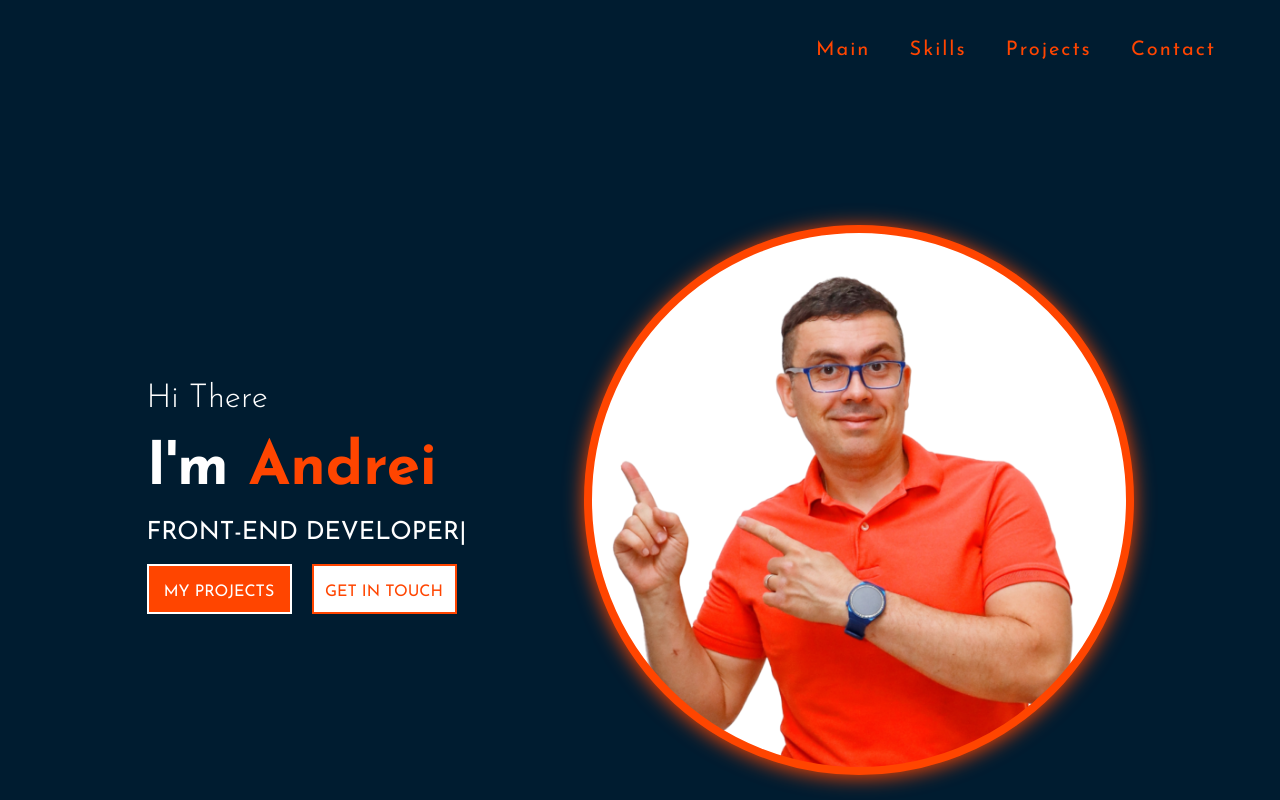
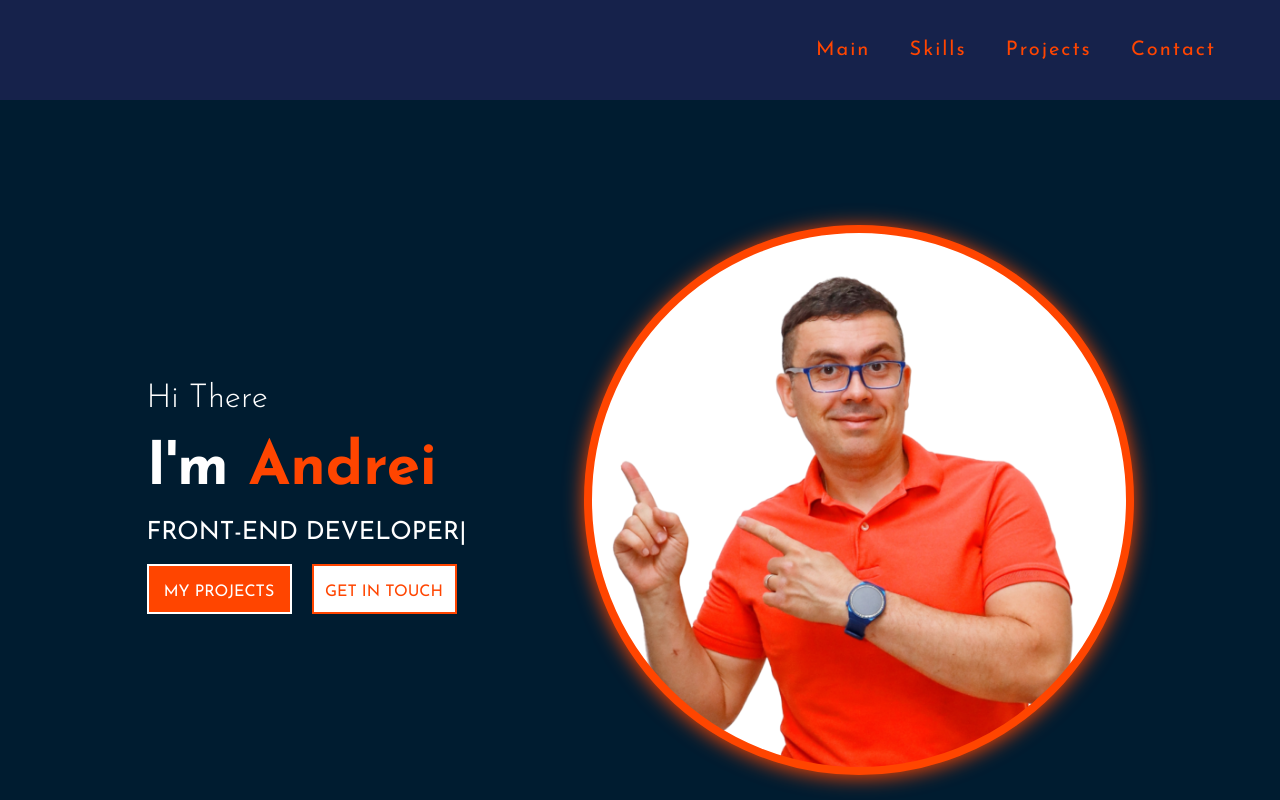
Before and after one commit to andbudha/my_portfolio, a React (Create React App) app: page / in a window 1280 px wide. Shown: the top 800 px of the page. Built offline with nearby package versions, Linux system fonts and the light colour scheme.

Commit message:
project updated

```diff
--- a/package.json
+++ b/package.json
@@ -22,6 +22,7 @@
     "react-reveal": "^1.2.2",
     "react-router-dom": "^6.14.1",
     "react-scripts": "5.0.1",
+    "react-tilt": "^1.0.2",
     "react-type-animation": "^3.1.0",
     "sass": "^1.63.6",
     "typescript": "^4.4.2",
--- a/src/contact/Contact.jsx
+++ b/src/contact/Contact.jsx
@@ -3,7 +3,7 @@ import { Title } from '../components/common/title/Title';
 
 export const Contact = () => {
     return (
-        <div className={styles.contact}>
+        <div className={styles.contact} id={'contact'}>
             <Title title={'Get In Touch'} />
             <div className={styles.contact_container}>
                 <form className={styles.form_container}>
--- a/src/header/Header.module.scss
+++ b/src/header/Header.module.scss
@@ -1,4 +1,5 @@
 @import '../components/common/sass/mixins.scss';
+@import '../components/common/sass/variables.scss';
 
 * {
     margin: 0;
@@ -8,5 +9,6 @@
 
 .header {
     height: 100px;
+    background: $additional_color;
     @include flexBox(nowrap, row, flex-end, center);
 }
--- a/src/main/Main.jsx
+++ b/src/main/Main.jsx
@@ -1,5 +1,6 @@
 import styles from './Main.module.scss';
 import { TypeAnimation } from 'react-type-animation';
+import { Tilt } from 'react-tilt'
 import profileImgOne from './img/no_background_1.1.png';
 import profileImgTwo from './img/no_background_1.2.png';
 
@@ -13,7 +14,7 @@ export const Main = () => {
         backgroundImage: `url(${profileImgTwo})`
     }
     return (
-        <div className={styles.main}>
+        <div className={styles.main} id={'main'}>
             <div className={styles.main_container}>
                 <div className={styles.greeting}>
                     <span className={styles.greeting_span}>Hi There</span>
@@ -34,8 +35,10 @@ export const Main = () => {
                         <a href="#" className={styles.contact_btn}>GET IN TOUCH</a>
                     </div>
                 </div>
-                <div className={styles.main_img} style={profileImgMain}></div>
-                <div className={styles.secondary_img} style={profileImgSecondary}></div>
+                <Tilt >
+                    <div className={styles.main_img} style={profileImgMain}></div>
+                    <div className={styles.secondary_img} style={profileImgSecondary}></div>
+                </Tilt>
             </div>
         </div >
     );
--- a/src/nav/Nav.jsx
+++ b/src/nav/Nav.jsx
@@ -4,10 +4,10 @@ export const Nav = () => {
     return (
         <div className={styles.nav}>
             <div className={styles.nav_container}>
-                <a href="">Main</a>
-                <a href="">Skills</a>
-                <a href="">Projects</a>
-                <a href="">Contact</a>
+                <a href="#main">Main</a>
+                <a href="#skills">Skills</a>
+                <a href="#projects">Projects</a>
+                <a href="#contact">Contact</a>
             </div>
         </div>
     );
--- a/src/nav/Nav.module.scss
+++ b/src/nav/Nav.module.scss
@@ -11,11 +11,13 @@
     height: 100%;
     width: 90%;
     margin: 0 auto;
+    background: $additional_color;
     @include flexBox(nowrap, column, center, flex-end);
 
     .nav_container {
         width: 400px;
         height: 50px;
+        background: $additional_color;
         @include flexBox(nowrap, row, space-between, center);
 
         a {
@@ -24,6 +26,7 @@
             font-size: $secondaryTextSize;
             letter-spacing: 2px;
             position: relative;
+            background: $additional_color;
         }
 
         a:hover {
--- a/src/projects/Projects.jsx
+++ b/src/projects/Projects.jsx
@@ -22,7 +22,7 @@ export const Projects = () => {
 
 
     return (
-        <div className={styles.projects}>
+        <div className={styles.projects} id={'projects'}>
             <div className={styles.projects_container}>
                 <Title title={'My Projects'} />
                 <div className={styles.projects_box_container}>
--- a/src/skills/Skills.jsx
+++ b/src/skills/Skills.jsx
@@ -5,7 +5,7 @@ import { ProgressBar } from '../progressbar/ProgressBar';
 export const Skills = () => {
 
     return (
-        <div className={styles.skills}>
+        <div className={styles.skills} id={'skills'}>
             <div className={styles.skills_container}>
                 <Title title={'My Skills'} />
                 <ProgressBar />
```
Also changed, not shown: 1 other file (tests, documents, lock files or other folders).
